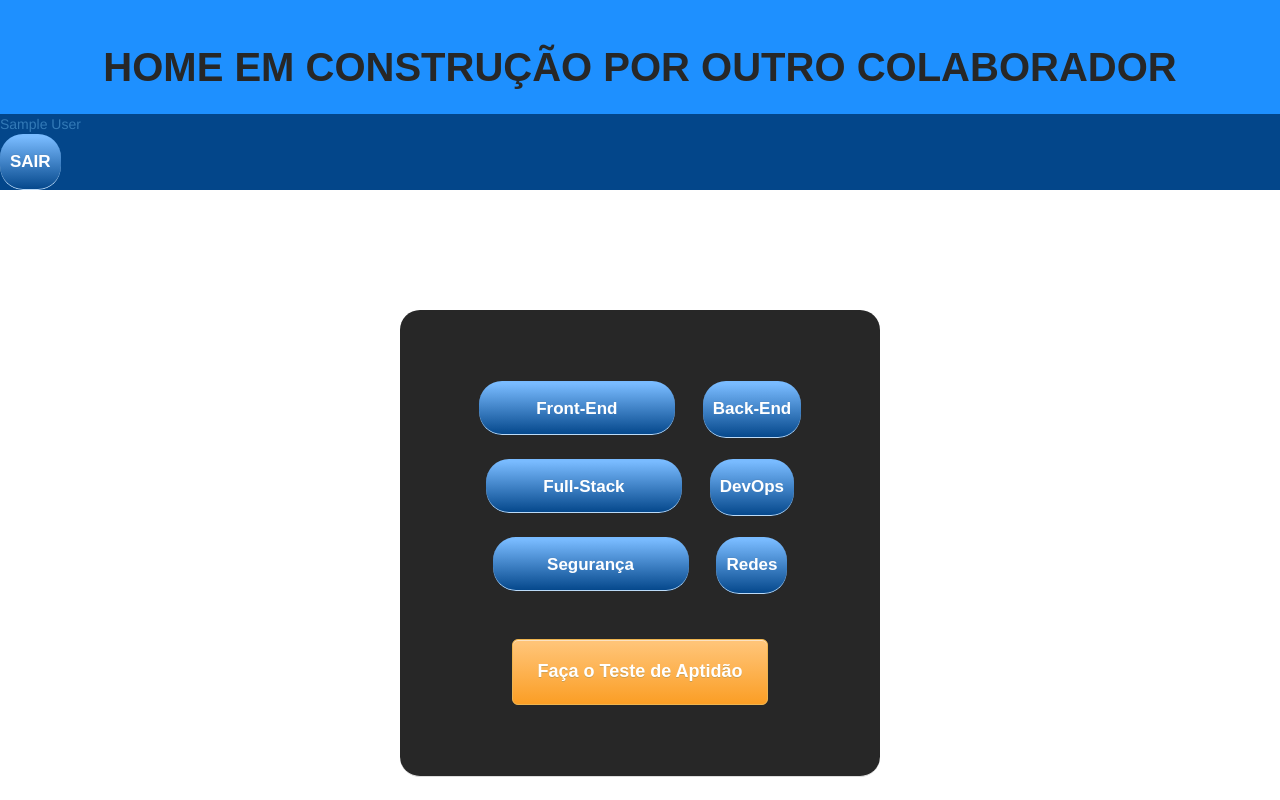
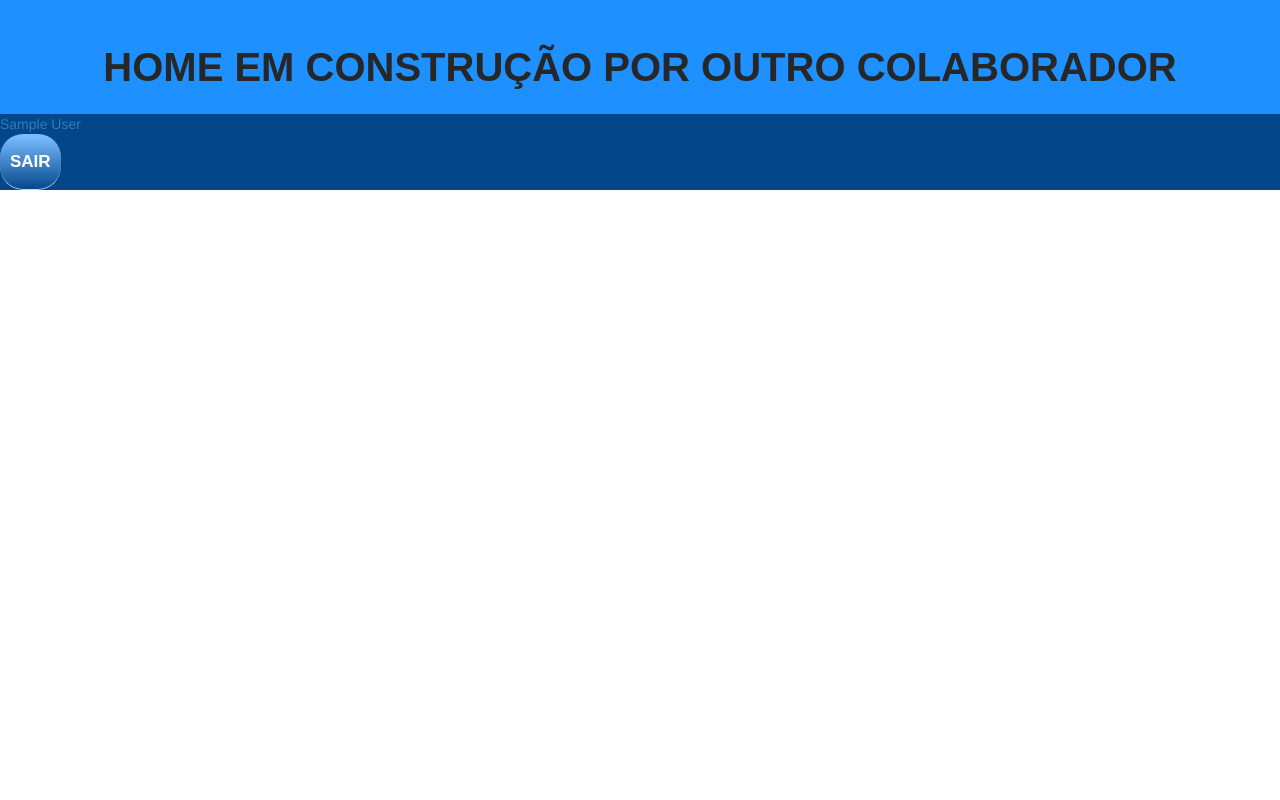
Before and after one commit to PBE-TIAW-2022-1/tiaw-pbe-20221-LameraSamuel, a PHP site: page /home.php in a window 1280 px wide. Run offline with PHP 8.4, Linux system fonts and the light colour scheme; the visitor is signed in with stand-in values (Sample User, id 1).

Commit message:
alteração para tela mocada

```diff
--- a/codigo/home.php
+++ b/codigo/home.php
@@ -45,17 +45,7 @@ if( !$_SESSION ){
         </nav>
     </header>
 
-    <div class="tela-login container">
-        <ul class="nav nav-tabs" id=aba-cursos>
-            <a href="#" class="botao-esquerda">Front-End</a>
-            <a href="#" class="botao-direita">Back-End</a>
-            <a href="#" class="botao-esquerda">Full-Stack</a>
-            <a href="#" class="botao-direita">DevOps</a>
-            <a href="#" class="botao-esquerda">Segurança</a>
-            <a href="#" class="botao-direita">Redes</a>
-            <a href="#" class="botao-final">Faça o Teste de Aptidão</a>
-        </ul>
-    </div>
+
     <script src="bootstrap/js/bootstrap.min.js"></script>
 </body>
 </html>
```
